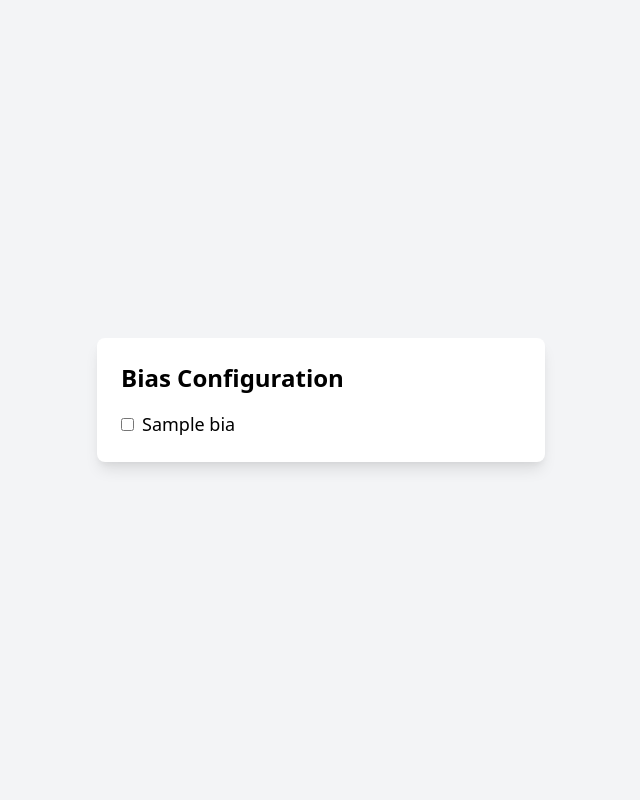
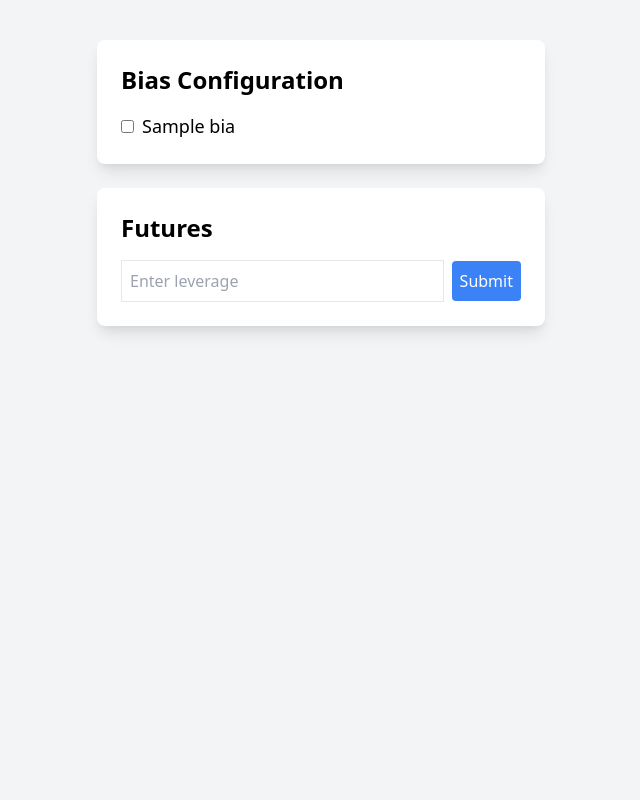
Before and after one commit to DerSalvador/ananda, a FastAPI app: template app/templates/config.html in a window 1280 px wide. Shown: the whole page, without its empty margins (319-959 px from the left). Run offline with FastAPI, Linux system fonts and the light colour scheme; the template is opened without the code that fills it: most values are stand-ins (such as "Sample title", 1, 10 or a date in 2020); parts of the project's set-up code (start-up, migrations or seed data) failed here and were passed over.

Commit message:
Add leverage in api

```diff
--- a/app/main.py
+++ b/app/main.py
@@ -1,6 +1,7 @@
 from dotenv import load_dotenv
 load_dotenv()
 
+from db import get_leverage, update_leverage
 from bias import INTERFACES, get_biases, update_bias
 from pydantic import BaseModel
 from bias.interface import BiasRequest, BiasResponse, BiasType
@@ -57,7 +58,20 @@
 
 @app.get("/", response_class=HTMLResponse)
 async def get_config_page(request: Request):
-    return templates.TemplateResponse("config.html", {"request": request, "biases": get_biases()})
+    return templates.TemplateResponse("config.html", {"request": request, "biases": get_biases(), "leverage": get_leverage()})
+
+class UpdateLeverageRequest(BaseModel):
+    pair: str = "default"
+    leverage: float
+
+@app.get("/leverage")
+async def _get_leverage(pair: str = "default"):
+    return {"leverage": get_leverage(pair)}
+
+@app.post("/update-leverage")
+async def _update_leverage(data: UpdateLeverageRequest):
+    update_leverage(data.pair, data.leverage)
+    return {"status": "success", "message": "Leverage updated"}
 
 @app.post("/update-bias")
 async def _update_bias(data: UpdateBiasRequest):
--- a/app/templates/config.html
+++ b/app/templates/config.html
@@ -15,10 +15,25 @@
                 alert('Error updating bias: ' + result.message);
             }
         }
+
+        async function updateLeverage() {
+            const leverage = document.getElementById('leverage-input').value;
+            const response = await fetch('/update-leverage', {
+                method: 'POST',
+                headers: { 'Content-Type': 'application/json' },
+                body: JSON.stringify({ leverage })
+            });
+            const result = await response.json();
+            if (result.status !== 'success') {
+                alert('Error updating leverage: ' + result.message);
+            } else {
+                alert('Leverage updated successfully!');
+            }
+        }
     </script>
 </head>
-<body class="bg-gray-100 min-h-screen flex items-center justify-center">
-    <div class="bg-white p-6 rounded-lg shadow-lg w-full max-w-md">
+<body class="bg-gray-100 flex flex-col items-center justify-center">
+    <div class="bg-white p-6 rounded-lg shadow-lg w-full max-w-md mt-10">
         <h1 class="text-2xl font-bold mb-4">Bias Configuration</h1>
         <ul class="space-y-2">
             {% for bias in biases %}
@@ -29,5 +44,12 @@
             {% endfor %}
         </ul>
     </div>
+    <div class="bg-white p-6 rounded-lg shadow-lg w-full max-w-md mt-6">
+        <h1 class="text-2xl font-bold mb-4">Futures</h1>
+        <div class="flex items-center">
+          <input type="number" id="leverage-input" class="border p-2 mr-2 w-full" placeholder="Enter leverage" value="{{ leverage }}">
+            <button onclick="updateLeverage()" class="bg-blue-500 text-white p-2 rounded">Submit</button>
+        </div>
+    </div>
 </body>
 </html>
```
Also changed, not shown: app/db.py (added, +29 -0 lines).
